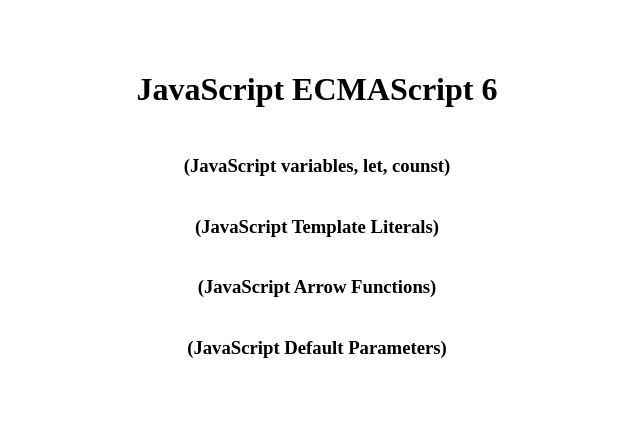
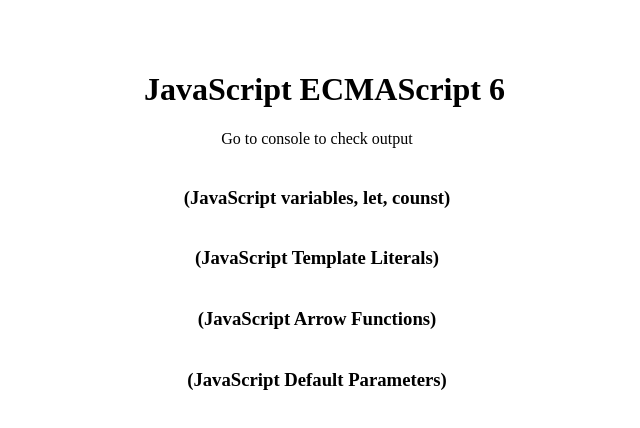
Before and after one commit to abmanan12/js-basic16, a plain HTML site: page index.html in a window 1280 px wide. Shown: the whole page, without its empty margins (323-963 px from the left). Drawn offline with Linux system fonts and the light colour scheme.

Commit message:
Update index.html

```diff
--- a/index.html
+++ b/index.html
@@ -7,9 +7,13 @@
     <title>Assignment_20</title>
 
     <style>
+        p{
+            text-align: center;
+            padding-bottom: 10px;
+        }
         h1{
             text-align: center;
-            padding: 50px 0px 15px;
+            padding: 50px 0px 0px 15px;
         }
         h3{
             text-align: center;
@@ -21,6 +25,7 @@
 <body>
 
     <h1>JavaScript ECMAScript 6</h1>
+    <p>Go to console to check output</p>
     <h3>(JavaScript variables, let, counst)</h3>
     <h3>(JavaScript Template Literals)</h3>
     <h3>(JavaScript Arrow Functions)</h3>
```
